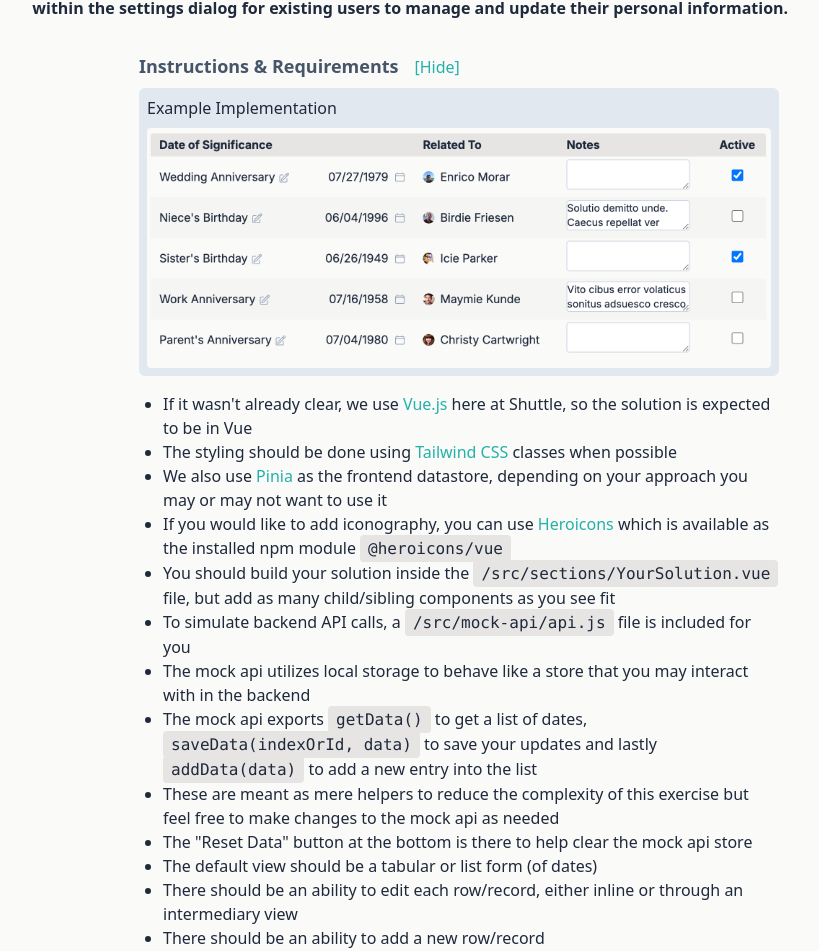
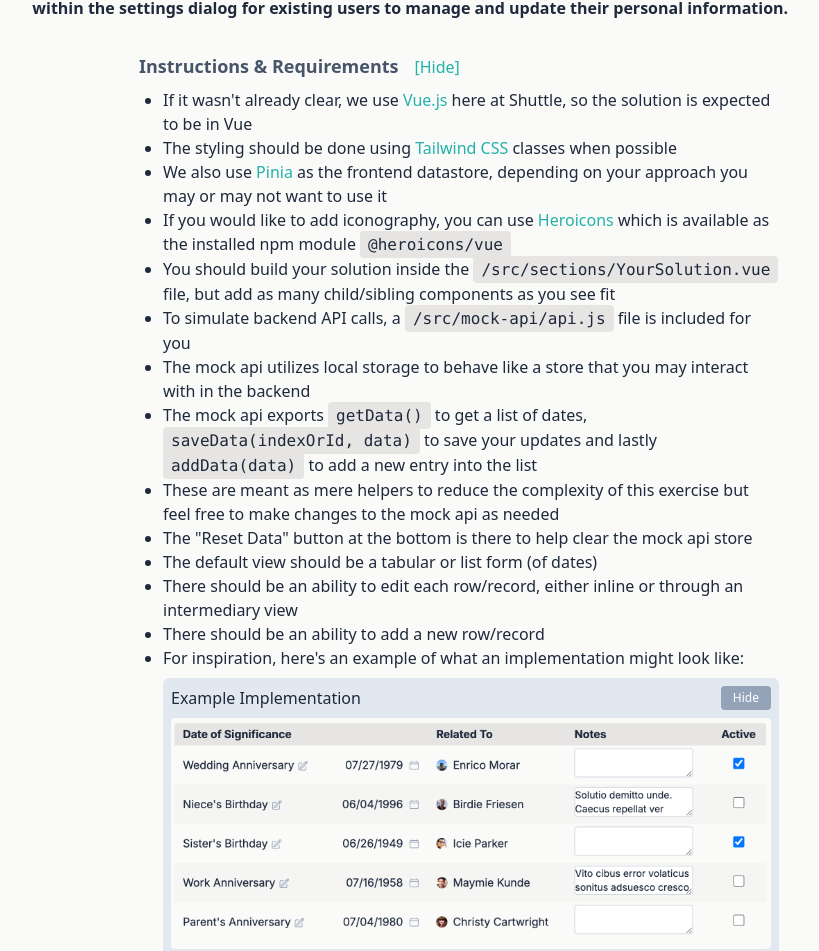
Before and after one commit to akobrinsky/shuttle, a Vue app: page / in a window 1280 px wide. Shown: the part 836-1787 px from the top of the page, without its empty margins (181-1000 px from the left). Built offline with nearby package versions, Linux system fonts and the light colour scheme; a web font is replaced by a local one.

Commit message:
re-arrange where example is shown, and add hide ability

```diff
--- a/src/sections/Requirements.vue
+++ b/src/sections/Requirements.vue
@@ -2,6 +2,7 @@
 import { ref } from 'vue'
 
 const showRequirements = ref(true)
+const showExample = ref(true)
 </script>
 
 <template>
@@ -11,10 +12,6 @@ const showRequirements = ref(true)
       [{{ showRequirements ? 'Hide' : 'Show' }}]
     </button>
   </div>
-  <figure v-if="showRequirements" class="bg-slate-200 rounded-md mb-4 p-2">
-    <figcaption class="mb-2">Example Implementation</figcaption>
-    <img src="@/assets/example.png" class="h-full rounded overflow-hidden" />
-  </figure>
   <ul v-if="showRequirements" class="list-disc list-outside ml-6">
     <li>
       If it wasn't already clear, we use
@@ -65,6 +62,21 @@ const showRequirements = ref(true)
       view
     </li>
     <li>There should be an ability to add a new row/record</li>
+    <li>
+      For inspiration, here's an example of what an implementation might look like:
+      <figure class="bg-slate-200 rounded-md my-2 p-2">
+        <figcaption class="flex justify-around" :class="{ 'mb-2': showExample }">
+          <span class="flex-auto"> Example Implementation </span>
+          <button
+            class="rounded bg-slate-400 px-3 py-1 text-xs text-white"
+            @click="showExample = !showExample"
+          >
+            {{ showExample ? 'Hide' : 'Show' }}
+          </button>
+        </figcaption>
+        <img v-if="showExample" src="@/assets/example.png" class="h-full rounded overflow-hidden" />
+      </figure>
+    </li>
     <li>You should be able to see your solution live update below:</li>
   </ul>
 </template>
```
